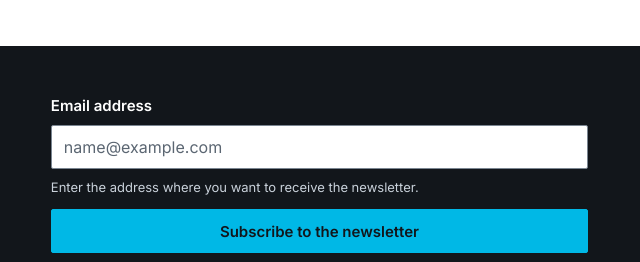
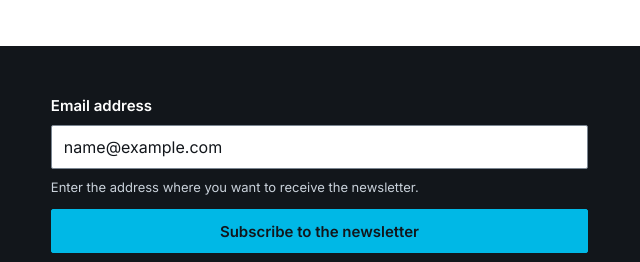
Before and after one commit to aiparameter/aiparameter.github.io, a plain HTML site: page index.html in a window 1280 px wide. Shown: the part 5780-6042 px from the top of the page, 640-1280 px from the left. Drawn offline with Linux system fonts and the light colour scheme.

Commit message:
Add files via upload

```diff
--- a/assets/css/site.css
+++ b/assets/css/site.css
@@ -144,6 +144,14 @@ button, input, select { font: inherit; color: inherit; }
   width: 100%; min-width: 0;
 }
 .site-search input[type="search"]::placeholder, .field input::placeholder { color: #5b6672; }
+/* Typed text must stay dark on the white input, including inside the dark newsletter band
+   (inputs inherit colour, which was white there and made the text invisible). */
+.site-search input[type="search"], .field input, .search-form input[type="search"], .search-form select {
+  color: var(--ink); -webkit-text-fill-color: var(--ink); caret-color: var(--ink);
+}
+.field input:-webkit-autofill, .field input:-webkit-autofill:focus {
+  -webkit-text-fill-color: var(--ink); box-shadow: 0 0 0 1000px #fff inset;
+}
 .search-button {
   min-height: 44px; padding: 0 var(--s4); border: 1px solid var(--ink); background: var(--ink);
   color: #fff; border-radius: var(--radius); font-weight: 600; font-size: var(--text-ui); cursor: pointer;
```
